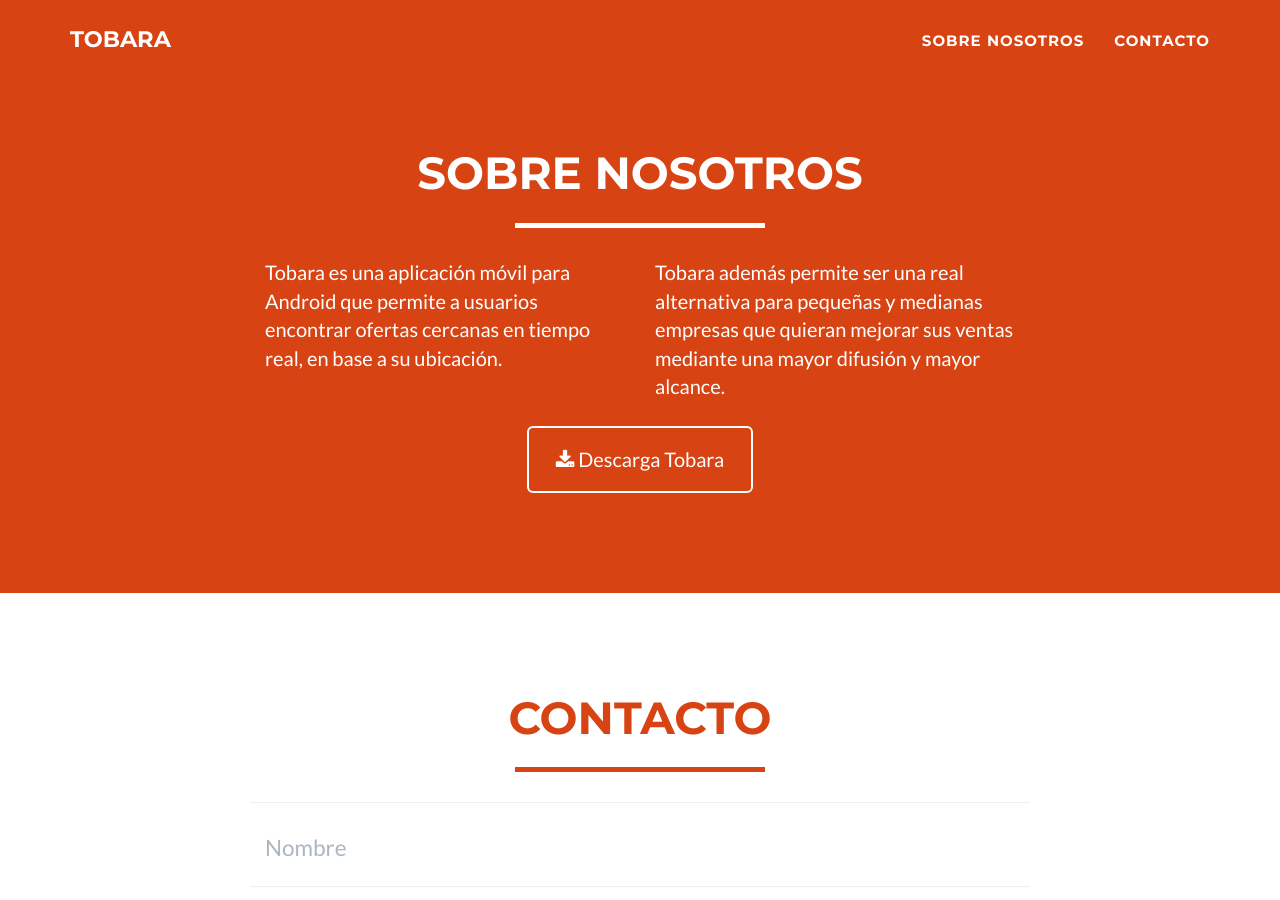
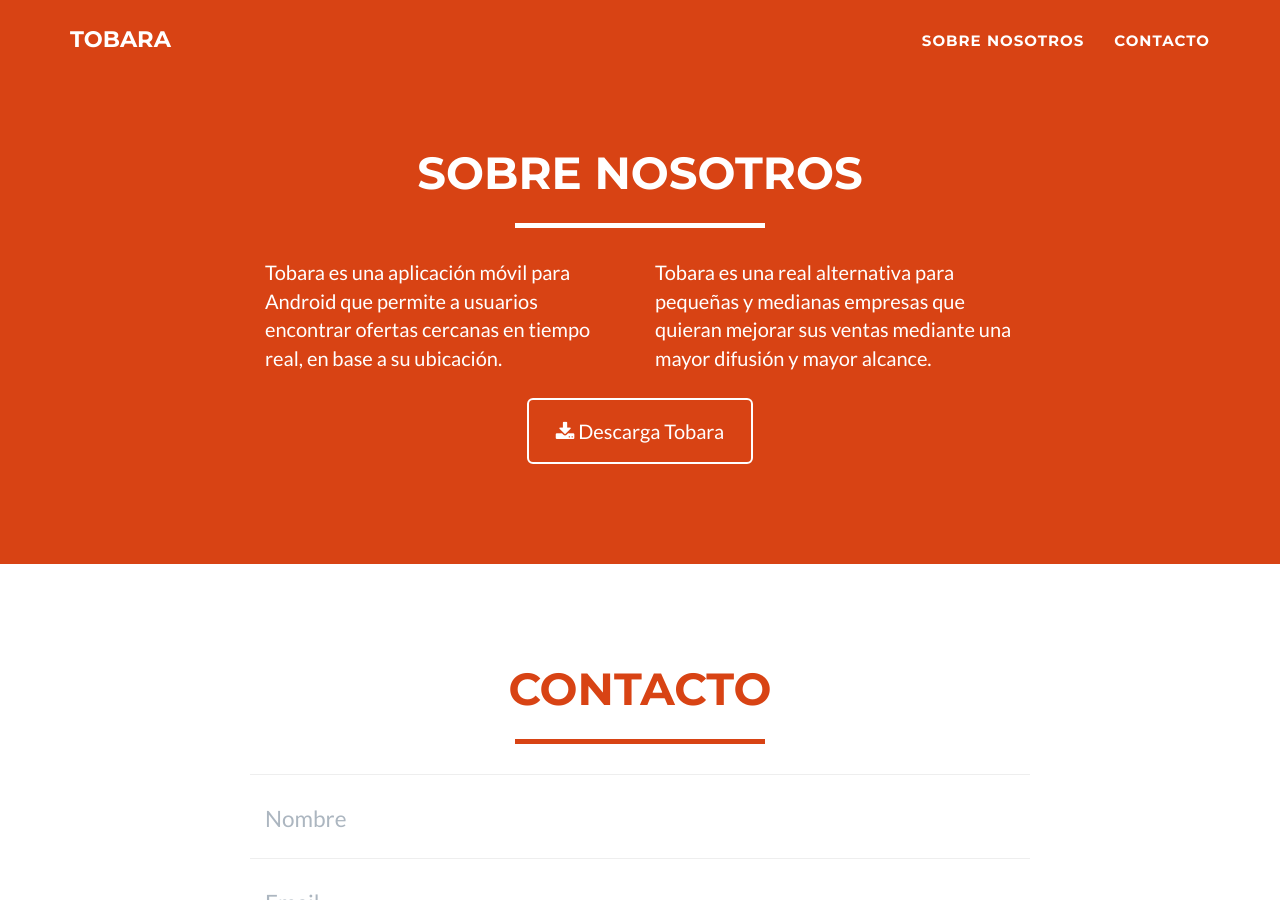
Before and after one commit to tobarapp/tobara.github.io, a Jekyll site: the page built from index.html, in a window 1280 px wide and 900 px high, scrolled down 1332 px. Built offline with Jekyll 4.4.1, drawn with Linux system fonts in a browser that asks for light colours; nearby versions of some CDN libraries.

Commit message:
Fixes about html
asas

```diff
--- a/_includes/about.html
+++ b/_includes/about.html
@@ -12,7 +12,7 @@
                     <p>Tobara es una aplicación móvil para Android que permite a usuarios encontrar ofertas cercanas en tiempo real, en base a su ubicación. </p>
                 </div>
                 <div class="col-lg-4">
-                    <p>Tobara además permite ser una real alternativa para pequeñas y medianas empresas que quieran mejorar sus ventas mediante una mayor difusión y mayor alcance. </p>
+                    <p>Tobara es una real alternativa para pequeñas y medianas empresas que quieran mejorar sus ventas mediante una mayor difusión y mayor alcance. </p>
                 </div>
                 <div class="col-lg-8 col-lg-offset-2 text-center">
                     <a href="#" class="btn btn-lg btn-outline">
```
